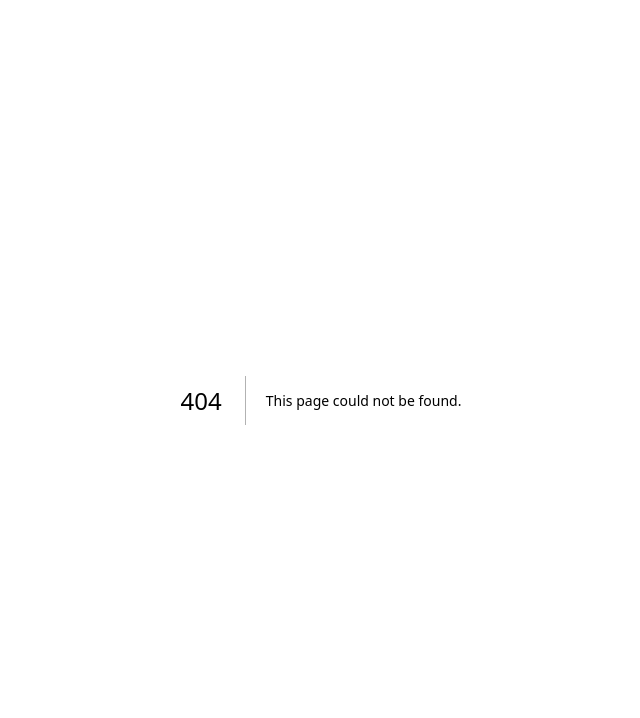
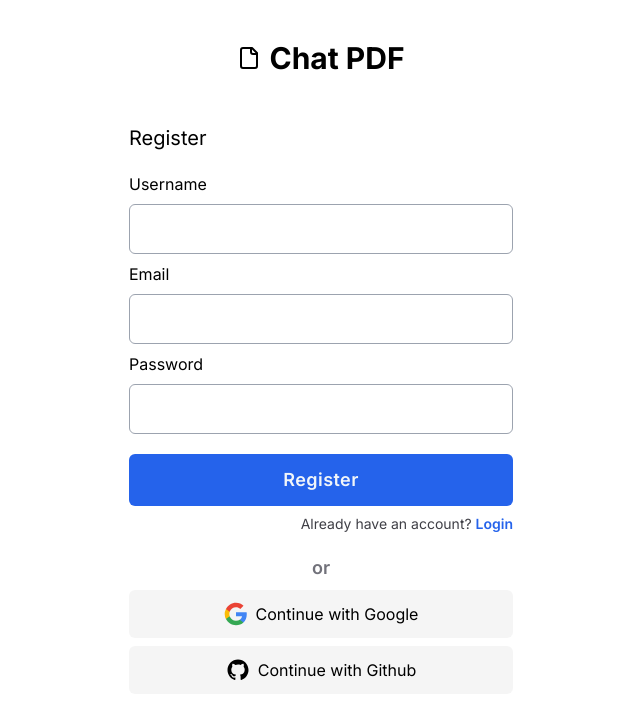
Before and after one commit to Guidotss/PDF-Saas, a Next.js app: page /auth/register in a window 1280 px wide. Before the commit this address had no page. Shown: the top 718 px of the page, without its empty margins (319-959 px from the left). Built offline with nearby package versions, Linux system fonts and the light colour scheme.

Commit message:
✨  Creando formulario de login y de registro de usuarios

```diff
--- /dev/null
+++ b/src/app/auth/login/page.tsx
@@ -0,0 +1,14 @@
+import { File } from "lucide-react";
+import { LoginForm } from "@/components/auth";
+
+export default function LoginPage() {
+  return (
+    <main className="h-full flex flex-col items-center py-10 gap-y-10">
+      <div className="flex items-center gap-2">
+        <File className="text-3xl" />
+        <h1 className="text-3xl font-bold">Chat PDF</h1>
+      </div>
+      <LoginForm />
+    </main>
+  );
+}
--- /dev/null
+++ b/src/app/auth/register/page.tsx
@@ -0,0 +1,14 @@
+import { File } from "lucide-react";
+import { RegisterForm } from "@/components/auth";
+
+export default function RegisterPage() {
+  return (
+    <main className="h-full flex flex-col items-center py-10 gap-y-10">
+      <div className="flex items-center gap-2">
+        <File className="text-3xl" />
+        <h1 className="text-3xl font-bold">Chat PDF</h1>
+      </div>
+      <RegisterForm />
+    </main>
+  );
+}
--- a/src/app/layout.tsx
+++ b/src/app/layout.tsx
@@ -16,7 +16,7 @@ export default function RootLayout({
 }) {
   return (
     <html lang="en">
-      <body className={`${inter.className} bg-background grando`}>{children}</body>
+      <body className={`${inter.className} bg-background w-full`}>{children}</body>
     </html>
   )
 }
--- a/src/app/page.tsx
+++ b/src/app/page.tsx
@@ -1,3 +1,5 @@
+import Link from "next/link";
+import { ArrowRightCircle } from "lucide-react";
 import { Navbar } from "@/components/navbar";
 import { Chip } from "@/components/ui";
 
@@ -5,7 +7,7 @@ export default function Home() {
   return (
     <main className="">
       <Navbar />
-      <section className="h-screen grainy flex flex-col items-center justify-center gap-y-3">
+      <section className="h-screen grainy flex flex-col items-center py-20 gap-y-3  ">
         <Chip label="Chat PDf is now available!" color="white" text="black" />
         <div className="flex text-7xl font-bold w-3/4 text-center">
           <h1 className="mt-2">
@@ -14,10 +16,16 @@ export default function Home() {
           </h1>
         </div>
         <span className="text-center w-1/2 mt-5 text-zinc-500 text-lg">
-          <strong className="text-primary">Chat PDF {' '}</strong>
-          allows you to have conversations with any PDF document. Simply
-          upload your file and start asking questions right away.
+          <strong className="text-primary">Chat PDF </strong>
+          allows you to have conversations with any PDF document. Simply upload
+          your file and start asking questions right away.
         </span>
+        <Link href="/auth/register" className="mt-2">
+          <span className="bg-primary py-2 px-5 rounded-full text-secondary text-xl shadow-md font-semibold hover:opacity-90 transition-opacity duration-300 ease-in-out">
+            Get started
+            <ArrowRightCircle className="inline ml-2" />
+          </span>
+        </Link>
       </section>
     </main>
   );
--- /dev/null
+++ b/src/components/auth/LoginForm.tsx
@@ -0,0 +1,46 @@
+import Link from "next/link";
+import { GithubIcon, GoogleIcon } from "../ui";
+
+export const LoginForm = () => {
+  return (
+    <form className="mt-2">
+      <h3 className="text-xl mb-5">Welcome back! 👋</h3>
+      <div className="flex flex-col gap-2">
+        <label htmlFor="email">Email</label>
+        <input
+          type="email"
+          name="email"
+          className="border border-gray-400 rounded-md p-3 w-96 outline-none focus:outline-2 focus:outline-primary focus:outline-offset-2 transition-all duration-300 ease-in-out"
+        />
+        <label htmlFor="password">Password</label>
+        <input
+          type="password"
+          name="password"
+          className="border border-gray-400 rounded-md p-3 w-96 outline-none focus:outline-2 focus:outline-primary focus:outline-offset-2 transition-all duration-300 ease-in-out"
+        />
+      </div>
+      <button className="bg-primary text-secondary rounded-md p-3 w-96 mt-5 font-semibold text-lg tracking-wide hover:opacity-90 transition-opacity duration-300 ease-in-out">
+        Login
+      </button>
+      <div className="text-end mt-2 text-sm text-zinc-700">
+        Don{"'"}t have an account?{" "}
+        <Link href="/auth/register" className="text-primary font-semibold">
+          Register
+        </Link>
+      </div>
+      <div className="flex flex-col items-center mt-5">
+        <span className="text-zinc-500 font-semibold text-lg">or</span>
+        <div className="flex flex-col gap-2 mt-2">
+          <button className="w-96 flex justify-center items-center bg-zinc-700 bg-opacity-5 py-3 rounded-md gap-x-2 hover:bg-opacity-10 transition-colors duration-300 ease-in-out">
+            <GoogleIcon />
+            <span className="">Continue with Google</span>
+          </button>
+          <button className="w-96 flex justify-center items-center bg-zinc-700 bg-opacity-5 py-3 rounded-md gap-x-2 hover:bg-opacity-10 transition-colors duration-300 ease-in-out">
+            <GithubIcon />
+            <span className="">Continue with Github</span>
+          </button>
+        </div>
+      </div>
+    </form>
+  );
+};
--- /dev/null
+++ b/src/components/auth/RegisterForm.tsx
@@ -0,0 +1,52 @@
+import Link from "next/link";
+import { GithubIcon, GoogleIcon } from "../ui";
+
+export const RegisterForm = () => {
+  return (
+    <form className="mt-2">
+      <h3 className="text-xl mb-5">Register</h3>
+      <div className="flex flex-col gap-2">
+        <label htmlFor="username">Username</label>
+        <input
+          type="text"
+          name="username"
+          className="border border-gray-400 rounded-md p-3 w-96 outline-none focus:outline-2 focus:outline-primary focus:outline-offset-2 transition-all duration-300 ease-in-out"
+        />
+        <label htmlFor="email">Email</label>
+        <input
+          type="email"
+          name="email"
+          className="border border-gray-400 rounded-md p-3 w-96 outline-none focus:outline-2 focus:outline-primary focus:outline-offset-2 transition-all duration-300 ease-in-out"
+        />
+        <label htmlFor="password">Password</label>
+        <input
+          type="password"
+          name="password"
+          className="border border-gray-400 rounded-md p-3 w-96 outline-none focus:outline-2 focus:outline-primary focus:outline-offset-2 transition-all duration-300 ease-in-out"
+        />
+      </div>
+      <button className="bg-primary text-secondary rounded-md p-3 w-96 mt-5 font-semibold text-lg tracking-wide hover:opacity-90 transition-opacity duration-300 ease-in-out">
+        Register
+      </button>
+      <div className="text-end mt-2 text-sm text-zinc-700">
+        Already have an account?{" "}
+        <Link href="/auth/login" className="text-primary font-semibold">
+          Login
+        </Link>
+      </div>
+      <div className="flex flex-col items-center mt-5">
+        <span className="text-zinc-500 font-semibold text-lg">or</span>
+        <div className="flex flex-col gap-2 mt-2">
+          <button className="w-96 flex justify-center items-center bg-zinc-700 bg-opacity-5 py-3 rounded-md gap-x-2 hover:bg-opacity-10 transition-colors duration-300 ease-in-out">
+            <GoogleIcon />
+            <span className="">Continue with Google</span>
+          </button>
+          <button className="w-96 flex justify-center items-center bg-zinc-700 bg-opacity-5 py-3 rounded-md gap-x-2 hover:bg-opacity-10 transition-colors duration-300 ease-in-out">
+            <GithubIcon />
+            <span className="">Continue with Github</span>
+          </button>
+        </div>
+      </div>
+    </form>
+  );
+};
--- /dev/null
+++ b/src/components/auth/index.ts
@@ -0,0 +1,2 @@
+export * from './LoginForm';
+export * from './RegisterForm';
--- a/src/components/navbar/Navbar.tsx
+++ b/src/components/navbar/Navbar.tsx
@@ -3,7 +3,7 @@ import Link from "next/link";
 
 export const Navbar = () => {
   return (
-    <header className="z-10 shadow-md">
+    <header className="sticky shadow-sm">
       <nav className="flex items-center justify-between px-10 py-5">
         <div className="flex items-center gap-2">
           <File />
@@ -11,17 +11,19 @@ export const Navbar = () => {
         </div>
 
         <ul className="flex items-center gap-10 text-sm font-semibold">
-          <Link href="#">Sign in</Link>
+          <Link href="/auth/login">
+            <span className="hover:text-orange-500 transition-colors duration-300 ease-in-out">Sign in</span>
+          </Link>
           <Link
-            href="#"
-            target="_blank"
-            className="flex items-center bg-primary rounded-full px-2 py-1 text-white hover:opacity-80 transition-opacity duration-300 ease-in-out"
+            href="/auth/register"
+            className="flex items-center bg-primary rounded-full px-3 py-1 text-white hover:opacity-80 transition-opacity duration-300 ease-in-out"
           >
             <span>Get Started</span>
             <ArrowRight className="ml-2" />
           </Link>
         </ul>
       </nav>
+      <div className="h-[1px] w-full bg-zinc-200" />
     </header>
   );
 };
--- /dev/null
+++ b/src/components/ui/Icons.tsx
@@ -0,0 +1,51 @@
+export const GoogleIcon = () => {
+  return (
+    <svg
+      fill="none"
+      aria-hidden="true"
+      focusable="false"
+      viewBox="0 0 32 32"
+      xmlns="http://www.w3.org/2000/svg"
+      height={24}
+      width={24}
+    >
+      {" "}
+      <path
+        fill="#4285F4"
+        d="M30.363 16.337c0-.987-.088-1.925-.238-2.837H16v5.637h8.087c-.362 1.85-1.424 3.413-3 4.476v3.75h4.826c2.825-2.613 4.45-6.463 4.45-11.026Z"
+      ></path>{" "}
+      <path
+        fill="#34A853"
+        d="M16 31c4.05 0 7.438-1.35 9.913-3.637l-4.826-3.75c-1.35.9-3.062 1.45-5.087 1.45-3.912 0-7.225-2.638-8.413-6.2H2.612v3.862C5.075 27.625 10.137 31 16 31Z"
+      ></path>{" "}
+      <path
+        fill="#FBBC05"
+        d="M7.588 18.863A8.704 8.704 0 0 1 7.112 16c0-1 .175-1.963.476-2.863V9.275H2.612a14.826 14.826 0 0 0 0 13.45l4.976-3.863Z"
+      ></path>{" "}
+      <path
+        fill="#EA4335"
+        d="M16 6.938c2.212 0 4.188.762 5.75 2.25l4.275-4.276C23.438 2.487 20.05 1 16 1 10.137 1 5.075 4.375 2.612 9.275l4.975 3.862c1.188-3.562 4.5-6.2 8.413-6.2Z"
+      ></path>
+    </svg>
+  );
+};
+
+export const GithubIcon = () => {
+  return (
+    <svg
+      fill="none"
+      aria-hidden="true"
+      focusable="false"
+      viewBox="0 0 32 32"
+      xmlns="http://www.w3.org/2000/svg"
+      height={24}
+      width={24}
+    >
+      {" "}
+      <path
+        fill="#000"
+        d="M16 2C8.27 2 2 8.268 2 16c0 6.186 4.011 11.433 9.575 13.285.699.13.925-.305.925-.673v-2.607c-3.894.847-4.705-1.652-4.705-1.652-.637-1.618-1.555-2.048-1.555-2.048-1.27-.87.096-.85.096-.85 1.406.097 2.146 1.442 2.146 1.442 1.248 2.14 3.275 1.522 4.074 1.164.125-.905.488-1.523.889-1.872-3.11-.356-6.378-1.556-6.378-6.92 0-1.529.547-2.777 1.442-3.757-.145-.354-.624-1.778.136-3.706 0 0 1.176-.375 3.851 1.436A13.427 13.427 0 0 1 16 8.77c1.19.006 2.388.161 3.507.472 2.673-1.811 3.846-1.436 3.846-1.436.762 1.929.283 3.353.138 3.706.899.98 1.441 2.23 1.441 3.758 0 5.377-3.275 6.561-6.392 6.907.502.434.96 1.286.96 2.593v3.842c0 .372.224.81.934.672C25.994 27.43 30 22.184 30 16c0-7.732-6.268-14-14-14Z"
+      ></path>
+    </svg>
+  );
+};
--- a/src/components/ui/index.ts
+++ b/src/components/ui/index.ts
@@ -1 +1,2 @@
 export * from './Chip';
+export * from './Icons';
```
